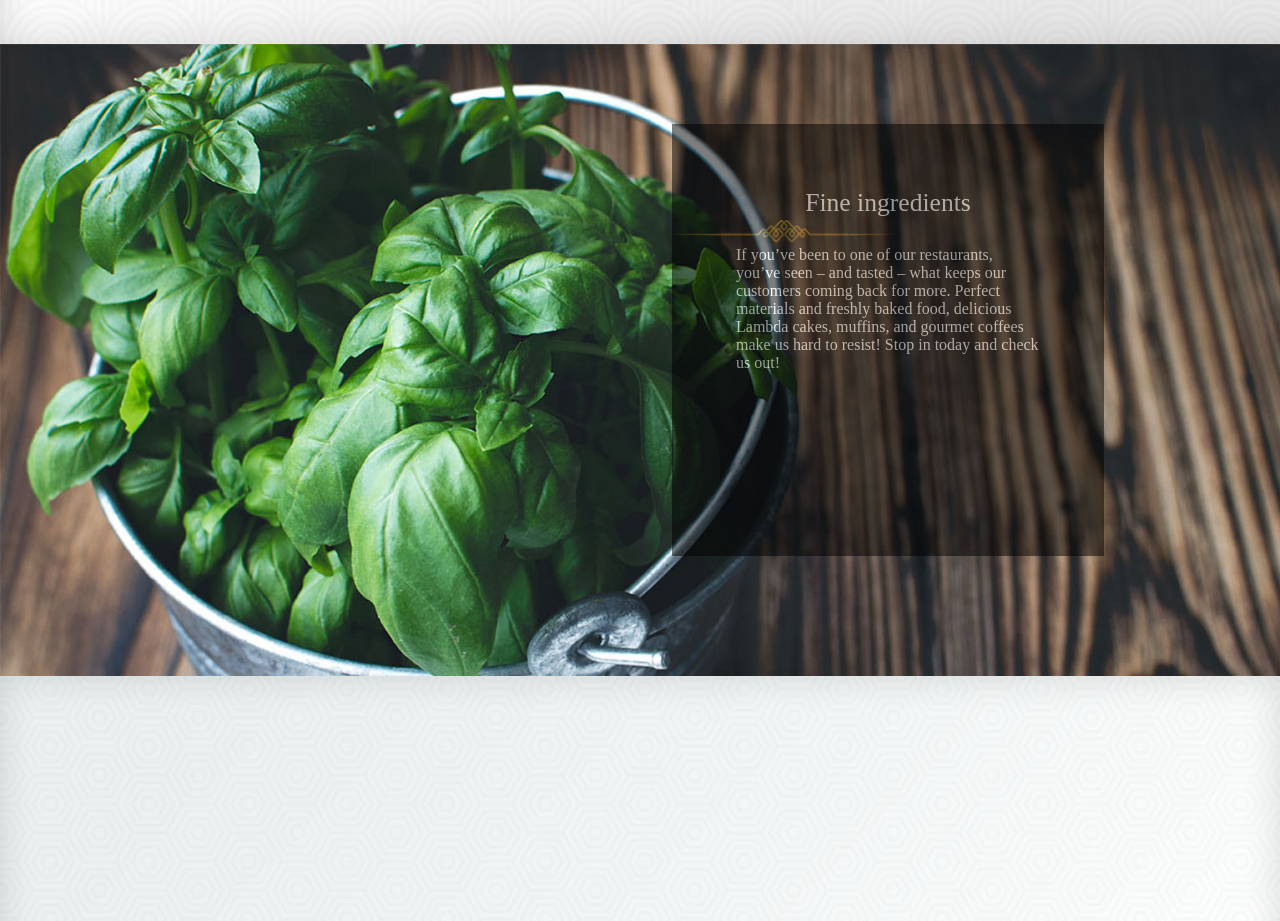
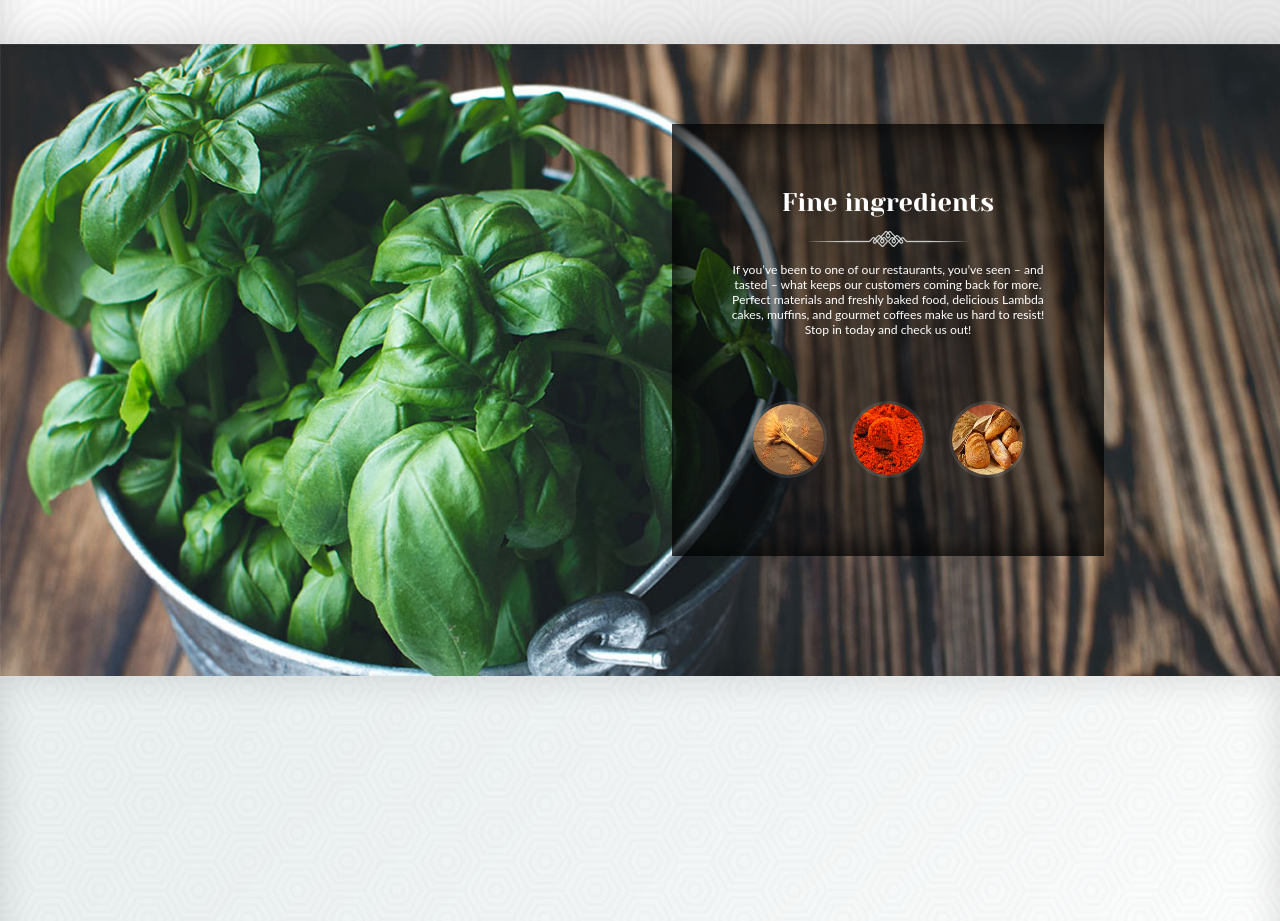
Before and after one commit to ArtemG22/Prototype-website-for-LAMBDA-restaurant, a plain HTML site: page index.html in a window 1280 px wide. Shown: the part 1220-2141 px from the top of the page. Drawn offline with nearby package versions, Linux system fonts and the light colour scheme.

Commit message:
feat: add an image for ingredients section

```diff
--- a/css/style.css
+++ b/css/style.css
@@ -317,9 +317,9 @@ html {
 .dark-square {
   width: 27rem;
   height: 27rem;
-  background-color: #000;
-  opacity: 50%;
+  background-color: rgba(0, 0, 0, 0.5);
   margin-left: 42rem;
+  box-shadow: inset 0px 0px 20px 10px rgba(0, 0, 0, 0.5);
 }
 
 .slogan-header {
@@ -332,11 +332,39 @@ html {
   text-align: center;
   padding-top: 4rem;
   font-size: 1.6rem;
+  font-family: "Yeseva One", sans-serif;
 }
 
 .description-ingredients-section {
   color: #fff;
-  padding: 0 4rem;
+  padding: 0 3.4rem;
+  margin-top: 0.7rem;
+  font-family: "Lato", sans-serif;
+  font-size: 0.76rem;
+}
+
+.decoration-ingredients-section {
+  width: inherit;
+  text-align: center;
+  margin-top: 0.7rem;
+}
+
+.decoration-ingredients {
+  width: 10rem;
+}
+
+.meals-bar {
+  display: flex;
+  margin-top: 4rem;
+  gap: 1.4rem;
+  justify-content: center;
+}
+
+.meals-circle {
+  width: 4.8rem;
+  height: 4.8rem;
+  border: 0.22rem solid rgba(255, 255, 255, 0.1);
+  border-radius: 100%;
 }
 
 /******************************/
--- a/index.html
+++ b/index.html
@@ -88,12 +88,17 @@
             <p class="slogan-ingredients-section">Fine ingredients</p>
           </div>
           <div class="decoration-ingredients-section">
-            <img src="gallery/decoration/decoration-2.png" class="decoration-about" alt="decoration-about">
+            <img src="gallery/decoration/decoration-3.png" class="decoration-ingredients" alt="decoration-ingredients">
           </div>
-          <p class="description-ingredients-section">If you’ve been to one of our restaurants, you’ve seen – and tasted
+          <p class="description-ingredients-section" align="center">If you’ve been to one of our restaurants, you’ve seen – and tasted
             – what keeps our customers coming back for more. Perfect materials and freshly baked food, delicious Lambda
             cakes, muffins, and gourmet coffees make us hard to resist! Stop in today and check us out!
           </p>
+          <div class="meals-bar">
+            <img src="gallery/food/wheat.jpg" class="meals-circle" alt="meals-circle">
+            <img src="gallery/food/spices.jpg" class="meals-circle" alt="meals-circle">
+            <img src="gallery/food/bread.jpg" class="meals-circle" alt="meals-circle">
+          </div>
         </div>
       </div>
     </section>
```
Also changed, not shown: gallery/decoration/decoration-3.png (added), gallery/food/bread.jpg (added), gallery/food/spices.jpg (added), gallery/food/wheat.jpg (added).
